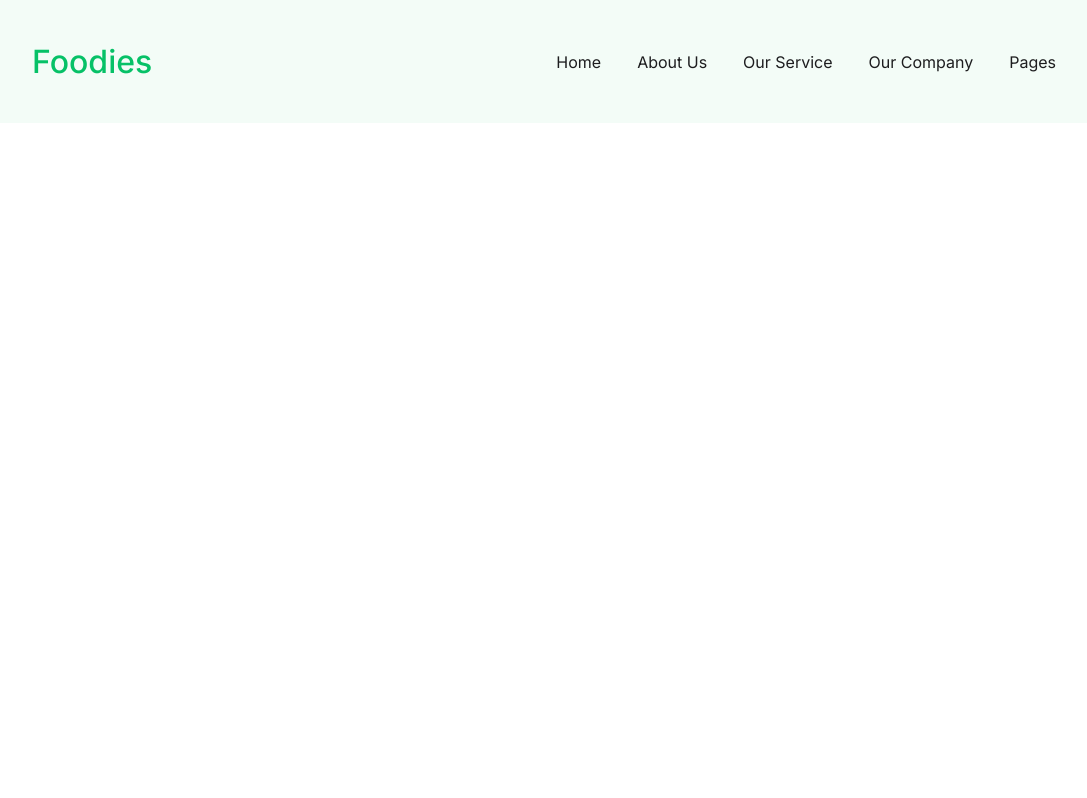
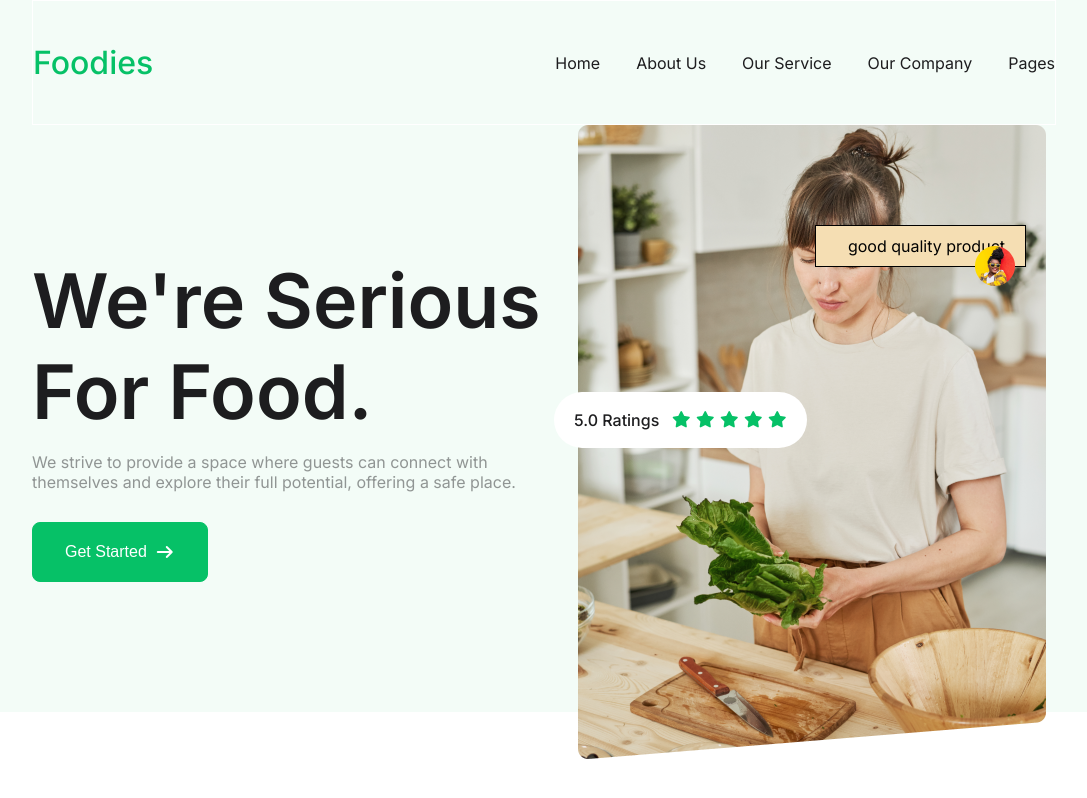
Before and after one commit to tonmoy-thedeveloper/foodies-landing-page, a plain HTML site: page index.html in a window 1280 px wide. Shown: the whole page, without its empty margins (96-1183 px from the left). Drawn offline with Linux system fonts and the light colour scheme.

Commit message:
Hero area not complete

```diff
--- a/css/style.css
+++ b/css/style.css
@@ -28,7 +28,8 @@ a:hover {
 
 /* Header styles start from here */
 header {
-  background-color: #F3FCF7;
+  background-color: #f3fcf7;
+  /* background-color: #0b2517; */
 }
 /* Navbar styles start from here */
 .navbar {
@@ -37,31 +38,119 @@ header {
   justify-content: space-between;
   text-transform: capitalize;
   padding: 42px 0;
+  border: 1px solid white;
 }
 .brand-logo {
   font-size: 2rem;
   font-weight: 500;
   color: #06c167;
 }
-.nav-links{
+.nav-links {
   display: flex;
   align-items: center;
   gap: 36px;
 }
 .nav-links li a {
-    color: #1D1D1F;
+  color: #1d1d1f;
   font-size: 1rem;
-
-
 }
-.hamburger{
+.hamburger {
   font-size: 1.5rem;
-    color: #06C167;
+  color: #06c167;
   background-color: transparent;
   padding: 10px;
-    border: 2px solid #06C167;
+  border: 2px solid #06c167;
   cursor: pointer;
   display: none;
 }
 /* Navbar styles end here */
+
+/* Hero area styles start here */
+#hero-area {
+  display: flex;
+  /* gap: 120px; */
+}
+.hero-con,
+.hero-img {
+  flex: 1;
+}
+.hero-con {
+  padding: 130px 0;
+}
+.hero-title {
+  font-size: 4.7rem;
+  font-weight: 600;
+  color: #1d1d1f;
+}
+.hero-text {
+  font-size: 1rem;
+  color: #1d1d1f75;
+  margin: 15px 0 30px 0;
+}
+.btn-primary {
+  padding: 20px 32px;
+  text-transform: capitalize;
+  font-size: 1rem;
+  color: #fff;
+  background-color: #06c167;
+  border: 1px solid #06c167;
+  display: flex;
+  align-items: center;
+  gap: 8px;
+  border-radius: 8px;
+  cursor: pointer;
+  transition: all linear 0.4s;
+  &:hover {
+    background: transparent;
+    color: #1d1d1f;
+  }
+}
+
+.hero-img {
+  position: relative;
+}
+.hero-img img {
+  position: absolute;
+  right: 10px;
+  z-index: 0;
+}
+.hero-image {
+  position: relative;
+}
+.ratings {
+  position: absolute;
+  z-index: 10;
+  bottom: 45%;
+  left: 10px;
+  padding: 18px 20px;
+  background: #fff;
+  display: flex;
+  align-items: center;
+  gap: 12px;
+  border-radius: 30px;
+}
+.ratings p {
+  font-size: 1rem;
+  font-weight: 500;
+  color: #1d1d1f;
+  text-transform: capitalize;
+}
+.ratings .stars {
+  display: flex;
+  gap: 4px;
+  color: #06c167;
+}
+.review {
+  position: absolute;
+  top: 100px;
+  right: 30px;
+  display: flex;
+  align-items: center;
+  gap: 12px;
+  padding: 10px 20px;
+  background-color: wheat;
+  border: 1px solid black;
+}
+/* Hero area styles end here */
+
 /* Header styles end here */
--- a/index.html
+++ b/index.html
@@ -26,8 +26,8 @@
 
 <body>
     <header>
+        <div class="container">
             <!-- Navbar start from here -->
-         <div class="container">
             <nav class="navbar">
                 <a href="#" class="brand-logo">foodies</a>
                 <ul class="nav-links">
@@ -41,8 +41,44 @@
                     <i class="fa-solid fa-bars"></i>
                 </button>
             </nav>
+            <!-- Navbar start end here -->
+
+            <!-- Hero Area start from here -->
+            <section id="hero-area">
+                <div class="hero-con">
+                    <h1 class="hero-title">We're Serious For Food.</h1>
+                    <p class="hero-text">
+                        We strive to provide a space where guests can connect with themselves and explore their full
+                        potential, offering a safe place.
+                    </p>
+                    <button class="btn-primary">get started <i class="fa-solid fa-arrow-right"></i></button>
                 </div>
-        <!-- Navbar start end here -->
+                <div class="hero-img">
+                    <img class="hero-image" src="./images/hero-img.png" alt="">
+                    <div class="ratings">
+                        <p>5.0 ratings</p>
+                        <div class="stars">
+                            <i class="fa-solid fa-star"></i>
+                            <i class="fa-solid fa-star"></i>
+                            <i class="fa-solid fa-star"></i>
+                            <i class="fa-solid fa-star"></i>
+                            <i class="fa-solid fa-star"></i>
+                        </div>
+                    </div>
+                    <div class="review">
+                        <div>
+                            <img src="./images/avater.png" alt="" class="avatar">
+                        </div>
+                        <div>
+                            <span>
+                                good quality product
+                            </span>
+                        </div>
+                    </div>
+                </div>
+            </section>
+            <!-- Hero Area end here -->
+        </div>
     </header>
 </body>
 
```
Lines whose indentation alone changed are shown as unchanged.
